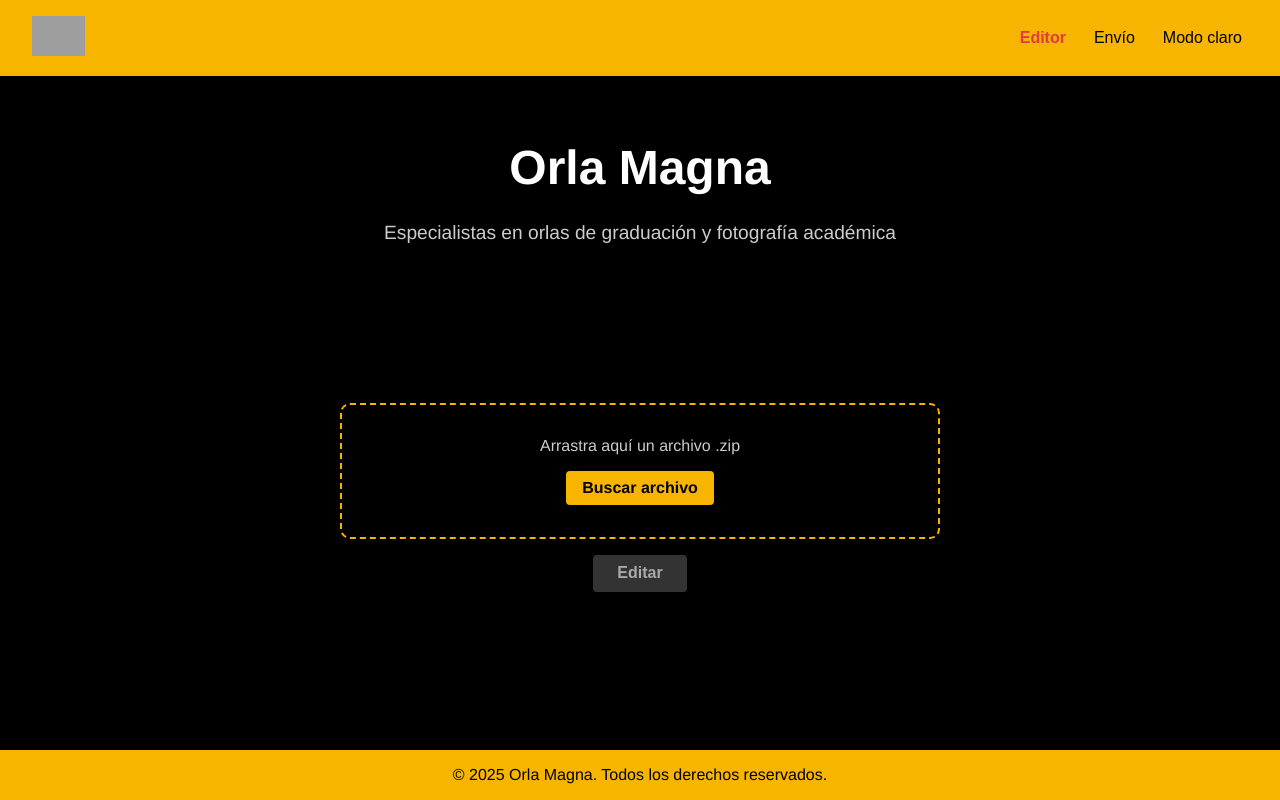
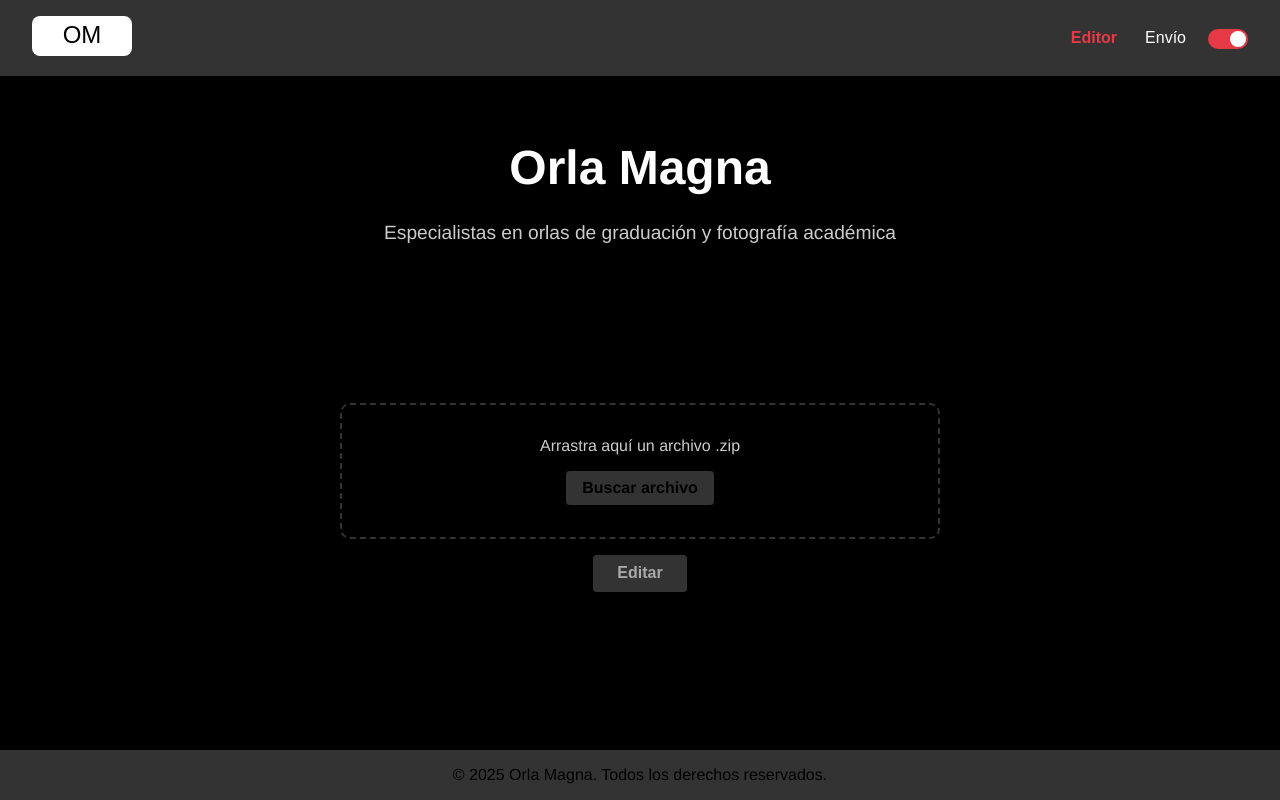
Before and after one commit to KarlaLamus/app-2, a React (Vite) app: page / in a window 1280 px wide. Built offline with nearby package versions, Linux system fonts and the light colour scheme; grey boxes are pictures that could not be loaded.

Commit message:
Replace theme toggle icons with slider

```diff
--- a/src/App.css
+++ b/src/App.css
@@ -15,6 +15,7 @@
 }
 
 body.light {
+  --primary-color: #f7b500;
   --secondary-color: #ffffff;
   --text-color: #000000;
   --nav-text-color: #000000;
@@ -30,9 +31,10 @@ body.light {
 
 
 body.dark {
+  --primary-color: #333333;
   --secondary-color: #000000;
   --text-color: #ffffff;
-  --nav-text-color: #000000;
+  --nav-text-color: #ffffff;
   --title-color: #ffffff;
   --subtitle-color: #cccccc;
   --footer-text-color: #000000;
@@ -89,6 +91,53 @@ body, html {
   transition: color 0.3s;
 }
 
+
+.nav .theme-switch {
+  position: relative;
+  display: inline-block;
+  width: 40px;
+  height: 20px;
+  margin-left: 1rem;
+}
+
+.nav .theme-switch input {
+  opacity: 0;
+  width: 0;
+  height: 0;
+}
+
+.nav .theme-switch .slider {
+  position: absolute;
+  cursor: pointer;
+  top: 0;
+  left: 0;
+  right: 0;
+  bottom: 0;
+  background-color: #ccc;
+  transition: background-color 0.3s;
+  border-radius: 20px;
+}
+
+.nav .theme-switch .slider:before {
+  position: absolute;
+  content: '';
+  height: 16px;
+  width: 16px;
+  left: 2px;
+  bottom: 2px;
+  background-color: white;
+  transition: transform 0.3s;
+  border-radius: 50%;
+}
+
+.nav .theme-switch input:checked + .slider {
+  background-color: var(--accent-color);
+}
+
+.nav .theme-switch input:checked + .slider:before {
+  transform: translateX(20px);
+}
+
 .nav .nav-link.active,
 .nav .nav-link:hover {
   color: var(--accent-color);
--- a/src/App.tsx
+++ b/src/App.tsx
@@ -32,12 +32,14 @@ function App() {
           >
             Envío
           </button>
-          <button
-            className="nav-link"
-            onClick={() => setTheme(theme === 'dark' ? 'light' : 'dark')}
-          >
-            {theme === 'dark' ? 'Modo claro' : 'Modo oscuro'}
-          </button>
+          <label className="theme-switch">
+            <input
+              type="checkbox"
+              checked={theme === 'dark'}
+              onChange={() => setTheme(theme === 'dark' ? 'light' : 'dark')}
+            />
+            <span className="slider" />
+          </label>
         </nav>
       </header>
 
```
Also changed, not shown: public/logo.svg (added).
